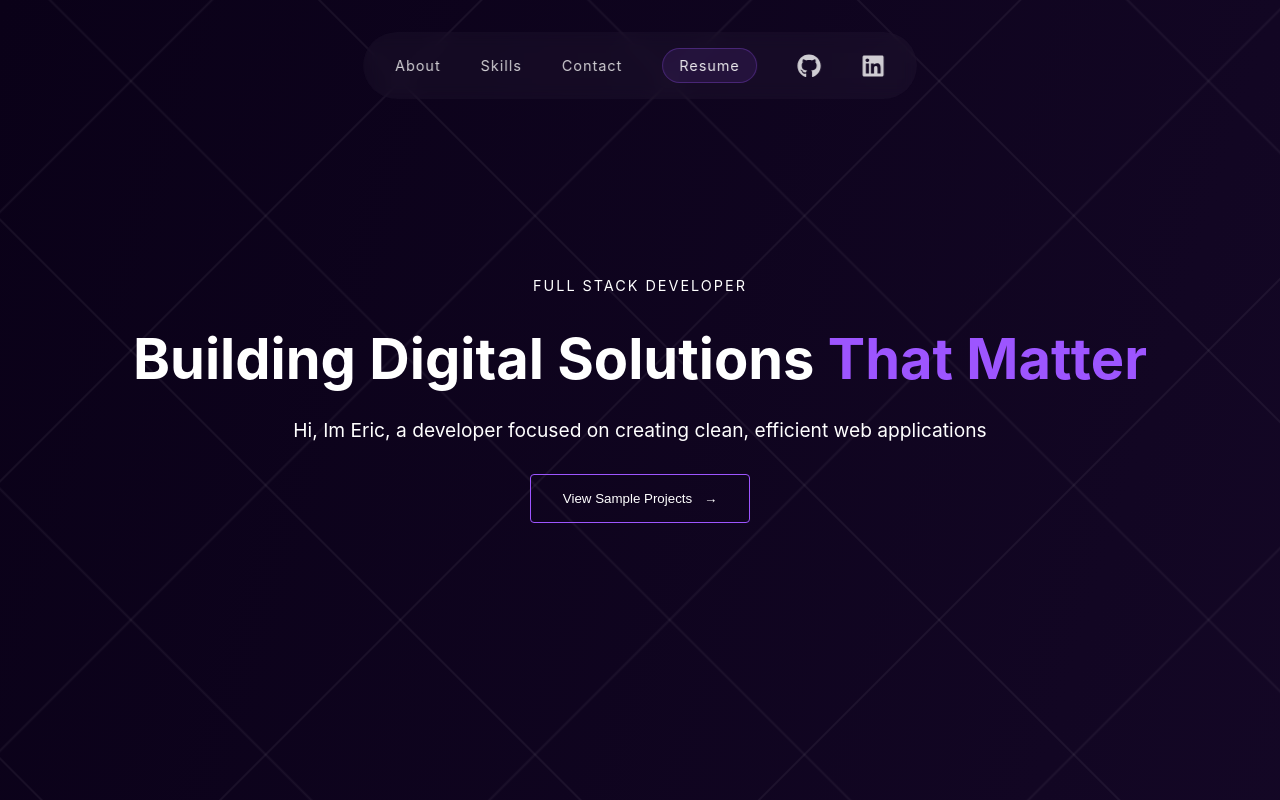
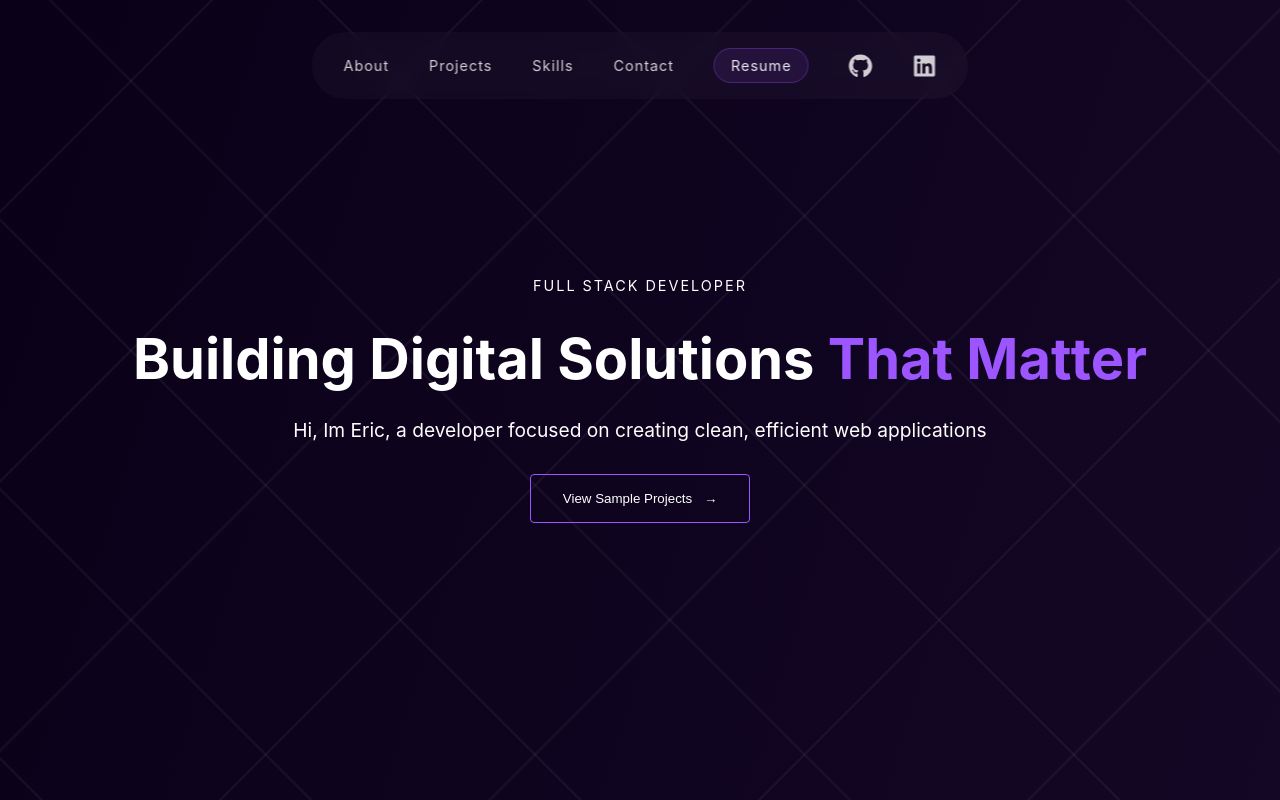
Before and after one commit to eric-capiz/portfolio, a React (Vite) app: page / in a window 1280 px wide. Shown: the top 800 px of the page. Built offline with nearby package versions, Linux system fonts and the light colour scheme; no server answers.

Commit message:
added project to nav menu

```diff
--- a/src/components/Nav.jsx
+++ b/src/components/Nav.jsx
@@ -46,6 +46,9 @@ function Nav() {
         <a href="#about" onClick={handleNavClick}>
           About
         </a>
+        <a href="#projects" onClick={handleNavClick}>
+          Projects
+        </a>
         <a href="#skills" onClick={handleNavClick}>
           Skills
         </a>
```
